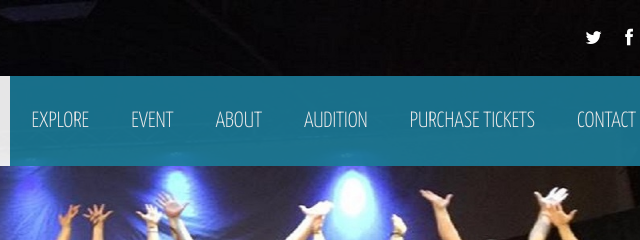
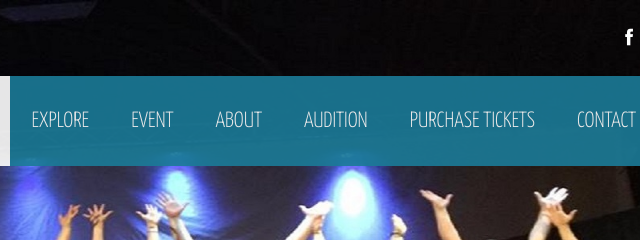
Before and after one commit to WhiteRabbitTheatre/WhiteRabbitTheatre.github.io, a plain HTML site: page index.html in a window 1280 px wide. Shown: the top 240 px of the page, 528-1168 px from the left. Drawn offline with Linux system fonts and the light colour scheme; some packages are replaced by stand-ins of ours.

Commit message:
Removed Twitter icon

```diff
--- a/index.html
+++ b/index.html
@@ -29,7 +29,6 @@
 			<div class="container">
 				<div class="header-top">
 					<div class="pull-right social-icons">
-						<a href="#"><i class="fa fa-twitter"></i></a>
 						<a href="https://www.facebook.com/White-Rabbit-Theatre-580570518792399/"><i class="fa fa-facebook"></i></a>
 						<a href="#"><i class="fa fa-google-plus"></i></a>
 						<a href="#"><i class="fa fa-youtube"></i></a>
```
